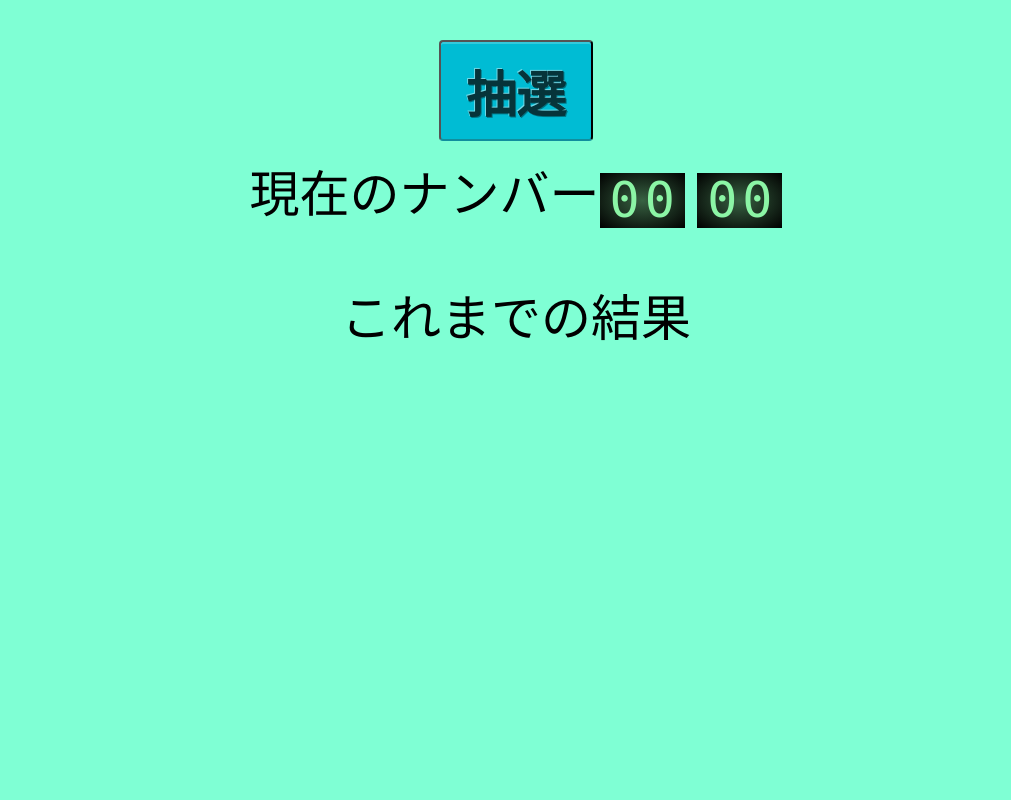
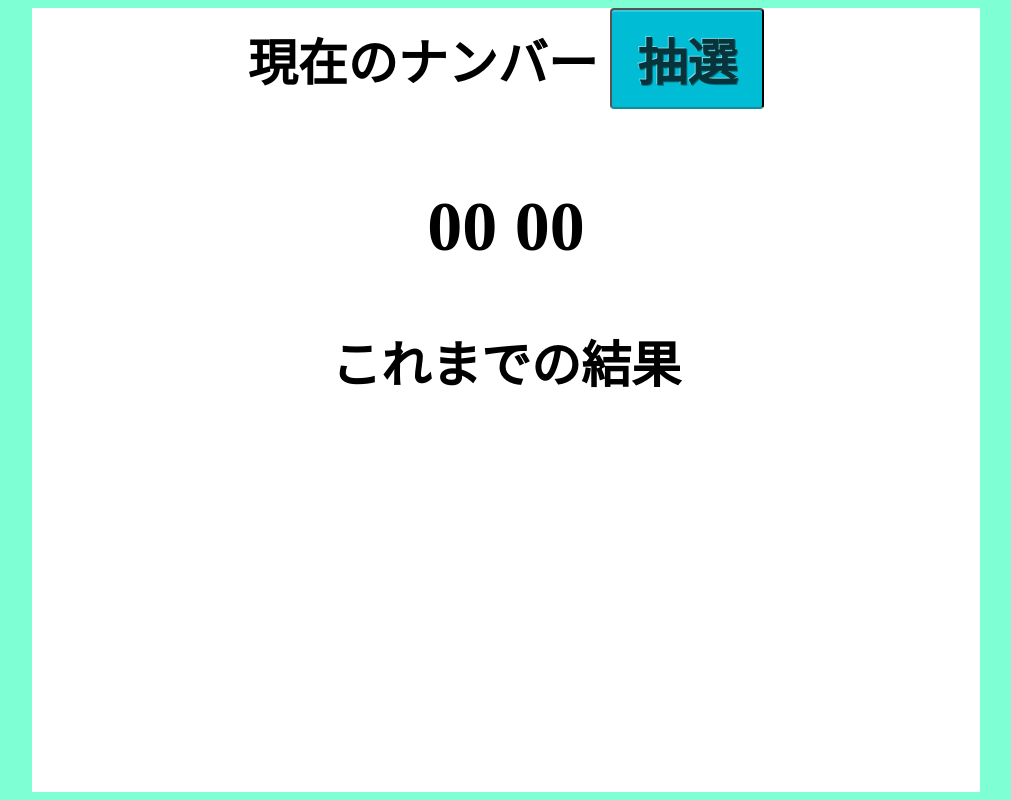
Before and after one commit to akiyamarob/bingosite, a PHP site: page / in a window 1280 px wide. Shown: the whole page, without its empty margins (134-1145 px from the left). Run offline with PHP 8.4, Linux system fonts and the light colour scheme.

Commit message:
最終版

```diff
--- a/css/bingosite.css
+++ b/css/bingosite.css
@@ -5,21 +5,21 @@ body{
 }
 
 div.bingo-struct{
-    margin: 40px 0 0 20px;
+    font-weight:bold;
+
 }
 
 div.choose-number{
-    width: 70%;
+    width: 90%;
     text-align: center;
     margin: auto;
     word-wrap: break-word;
-    white-space: pre-line;
-
 }
 
 a#allNo{
     margin: 0px 50px;
     line-break: strict;
+    display: block;
 }
 
 #btn {
@@ -44,3 +44,30 @@ a#allNo{
     box-shadow: none;
     text-shadow: -1px -1px rgba(255, 255, 255, 0.3), 1px 1px rgba(0, 0, 0, 0.3);
   }
+  #btn:disabled {
+    background: rgb(210, 238, 241);/*背景色*/
+    border-bottom: solid 2px rgb(12, 31, 34);
+    box-shadow: none;
+    color: #fff;
+    text-shadow: -1px -1px rgba(255, 255, 255, 0.3), 1px 1px rgba(0, 0, 0, 0.3);
+  }
+
+  #container {
+	height: 100%;
+	width: 75%;/*中央の幅の指定*/
+	margin: 0 auto;
+    background: #fff;/*中央の背景を白にする指定*/
+}
+
+p.result-number-font {
+    font-weight:bold;
+    background: linear-gradient(transparent 30%, rgb(131, 255, 162) 30%);
+  }
+div.CrntNo{
+    font-size: 70px;
+    margin-bottom: 0px;
+}
+p.label{
+    margin-bottom: 0px;
+    margin-top: 0px;
+}
--- a/mainscreen.html
+++ b/mainscreen.html
@@ -3,7 +3,7 @@
     <script src="src/controller.js"></script>
     <script src="src/chosenbingolist.js"></script>
     <script src="src/ransu.js"></script>
-    <link rel="stylesheet" href="css/odometer-theme-digital.css" />
+    <link rel="stylesheet" href="css/odometer-theme-minimal.css" />
     <link rel="stylesheet" href="css/bingosite.css" type="text/css" />
 
 
@@ -23,14 +23,19 @@
 </head>
 
 <body>
+    <div id="container">
     <div class="bingo-struct">
-        <input type="button" value="抽選" id="btn" onclick="choose()"><br>
-        現在のナンバー<a id="crntNo1" class="odometer">00<a> <a id="crntNo2" class="odometer">00<a></a> <a></a>
+        現在のナンバー <input type="button" value="抽選" id="btn" onclick="choose()"><br><br>
+        <div class="CrntNo">
+        <a id="crntNo1" class="odometer">00<a> <a id="crntNo2" class="odometer">00<a></a> <a></a>
+        </div>
+
                     <br>
-                    <p>これまでの結果</p>
+                    <p class="label">これまでの結果</p>
                     <div class="choose-number" >
-                        <a id="allNo"></a>
+                        <p id="allNo"></p>
                     </div>
+
                     <!-- 基本的に要素はこの3つしかない。なにか思いついて足すかもしれない -->
                     <script>
                         var counter=0;
@@ -68,4 +73,5 @@
                         }
                     </script>
     </div>
+</div>
 </body>
```
